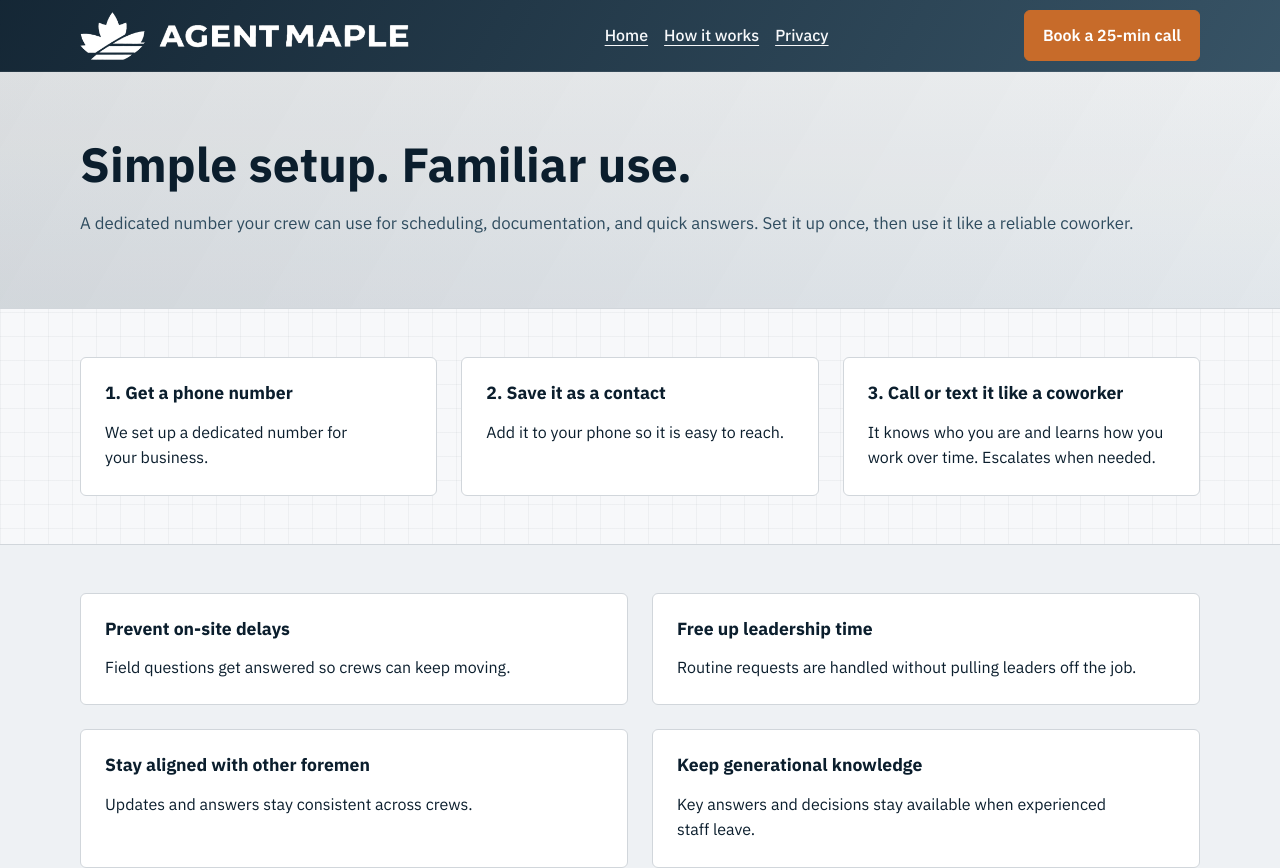
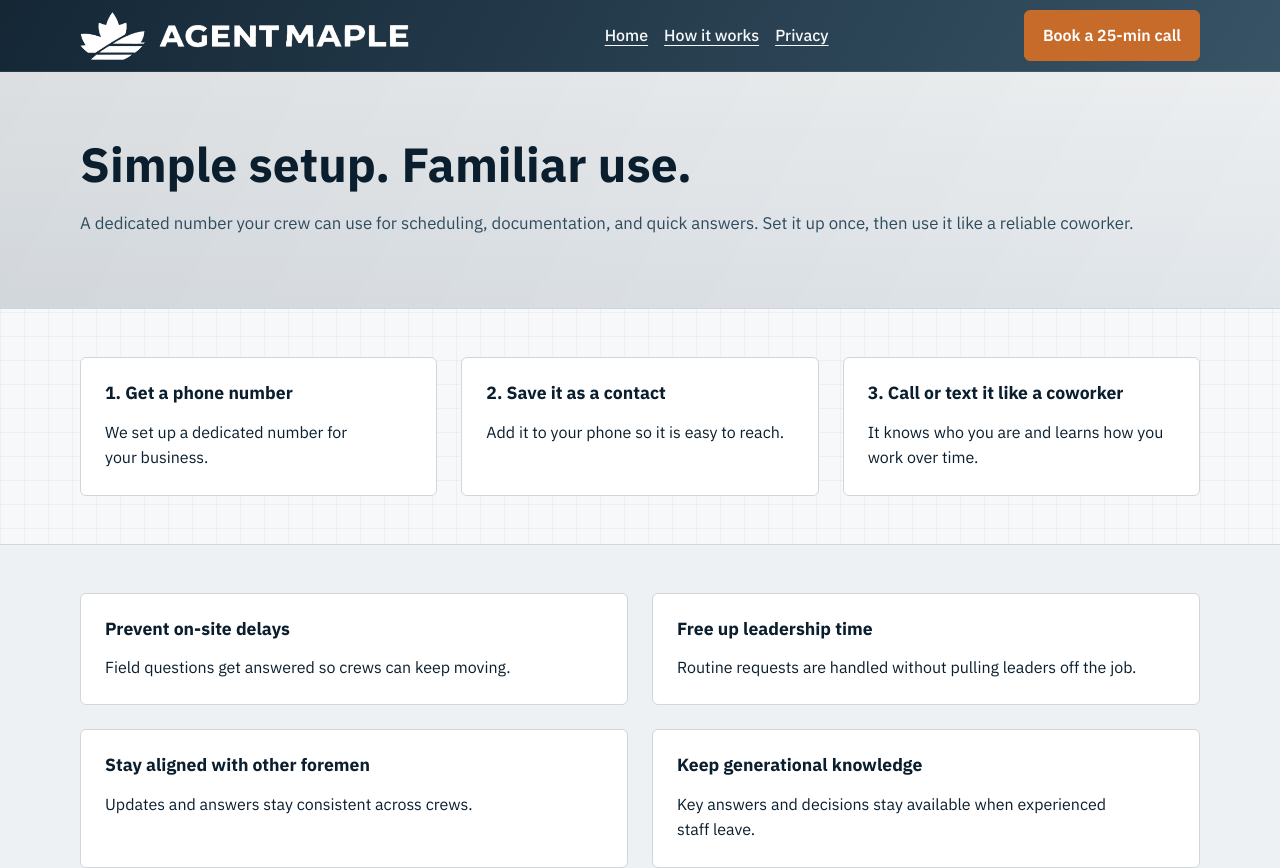
Before and after one commit to JambrInternal/marketing-site, a Next.js app: page /how-it-works in a window 1280 px wide. Shown: the top 868 px of the page. Built offline with nearby package versions, Linux system fonts and the light colour scheme; no server answers.

Commit message:
wording (#13)
Co-authored-by: Jeremy Legere <legere@fastmail.com>

```diff
--- a/app/how-it-works/page.jsx
+++ b/app/how-it-works/page.jsx
@@ -35,8 +35,7 @@ export default function HowItWorksPage() {
             <div className="card">
               <h3>3. Call or text it like a coworker</h3>
               <p>
-                It knows who you are and learns how you work over time. Escalates
-                when needed.
+                It knows who you are and learns how you work over time.
               </p>
             </div>
           </div>
```
